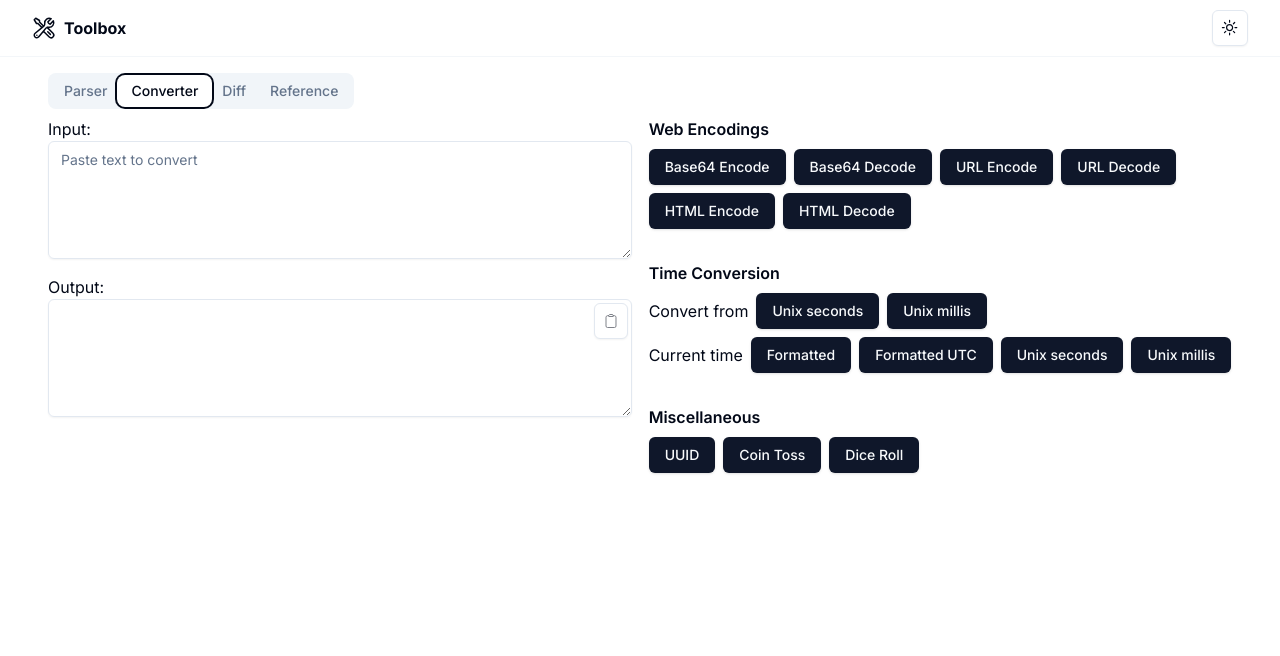
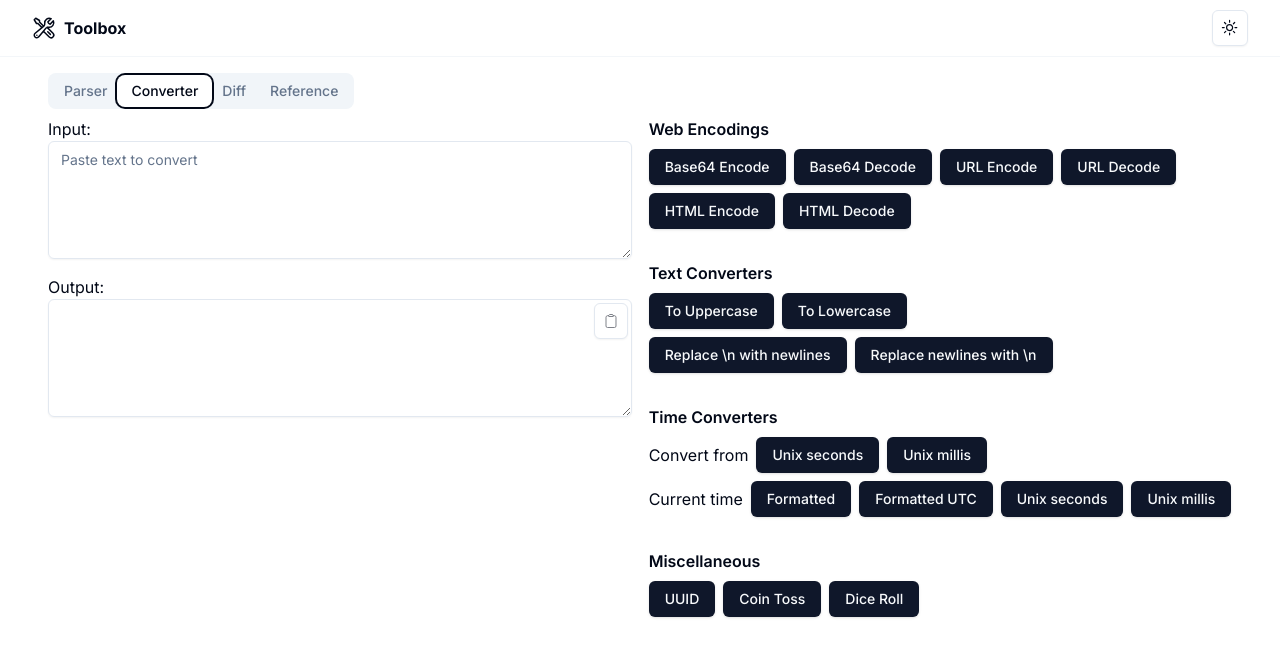
Before and after one commit to thameera/toolbox, a Next.js app: page / in a window 1280 px wide. Both pictures are taken after typing "Sample", "Sample" into the empty fields and a click on the tab "Converter". Shown: the top 656 px of the page. Built offline with nearby package versions, Linux system fonts and the light colour scheme.

Commit message:
Add text converters

```diff
--- a/src/components/converter/conv-buttons.tsx
+++ b/src/components/converter/conv-buttons.tsx
@@ -30,9 +30,28 @@ export function ConverterButtons({
           </div>
         </div>
 
+        {/* Text converters */}
+        <div className="flex flex-col gap-2">
+          <div className="font-semibold">Text Converters</div>
+          <div className="flex flex-col sm:flex-row gap-2 flex-wrap">
+            <ConvButton taskId="text_uppercase" label="To Uppercase" />
+            <ConvButton taskId="text_lowercase" label="To Lowercase" />
+          </div>
+          <div className="flex flex-col sm:flex-row gap-2 flex-wrap">
+            <ConvButton
+              taskId="text_replace_n_with_newlines"
+              label="Replace \n with newlines"
+            />
+            <ConvButton
+              taskId="text_replace_newlines_with_n"
+              label="Replace newlines with \n"
+            />
+          </div>
+        </div>
+
         {/* Time converters */}
         <div className="flex flex-col gap-2">
-          <div className="font-semibold">Time Conversion</div>
+          <div className="font-semibold">Time Converters</div>
           <div className="flex flex-col sm:flex-row items-center gap-2 flex-wrap">
             <span className="sm:w-auto w-full text-center">Convert from</span>
             <ConvButton taskId="format_date_from_unix_s" label="Unix seconds" />
--- a/src/lib/converters/index.ts
+++ b/src/lib/converters/index.ts
@@ -1,20 +1,27 @@
 import * as basicEncodings from "./basicEncodings";
+import * as textConverters from "./textConverters";
 import * as timeConverters from "./timeConverters";
 import * as miscGenerators from "./miscGenerators";
 
 type ConverterFunction = (text: string) => string;
 
+/*
+ * Create an index of all converter functions
+ */
 const converters: Record<string, ConverterFunction> = {
   ...basicEncodings,
+  ...textConverters,
   ...timeConverters,
   ...miscGenerators,
 };
 
 export const convertText = (taskId: string, text: string): string => {
+  // Pick the converter function based on the task ID
   const converter = converters[taskId];
   if (converter) {
     return converter(text);
   }
+
   console.error(`Converter not found for task: ${taskId}`);
   return "";
 };
--- /dev/null
+++ b/src/lib/converters/textConverters.ts
@@ -0,0 +1,15 @@
+export const text_uppercase = (text: string): string => {
+  return text.toUpperCase();
+};
+
+export const text_lowercase = (text: string): string => {
+  return text.toLowerCase();
+};
+
+export const text_replace_n_with_newlines = (text: string): string => {
+  return text.split("\\n").join("\n");
+};
+
+export const text_replace_newlines_with_n = (text: string): string => {
+  return text.split("\n").join("\\n");
+};
```
